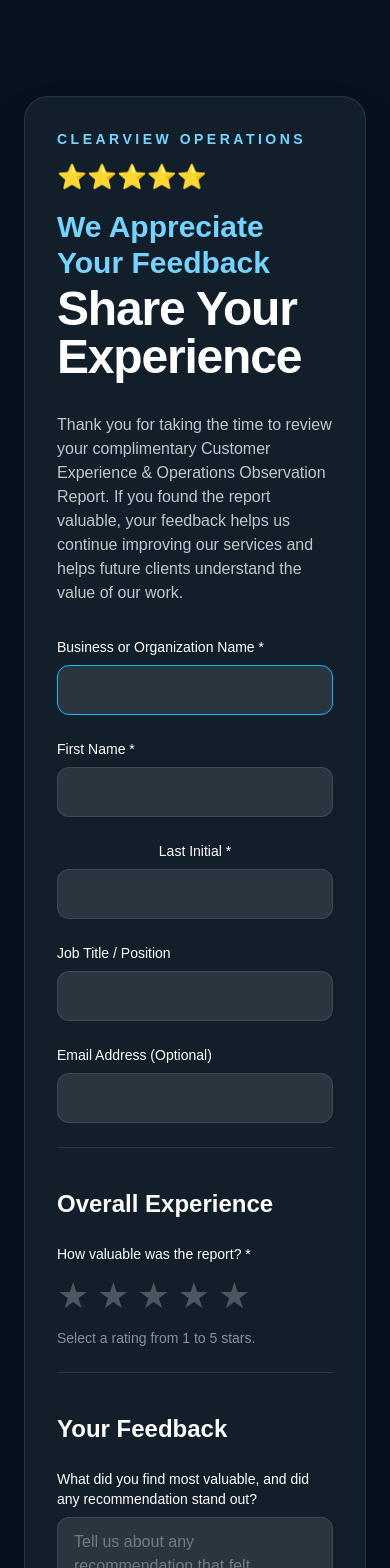
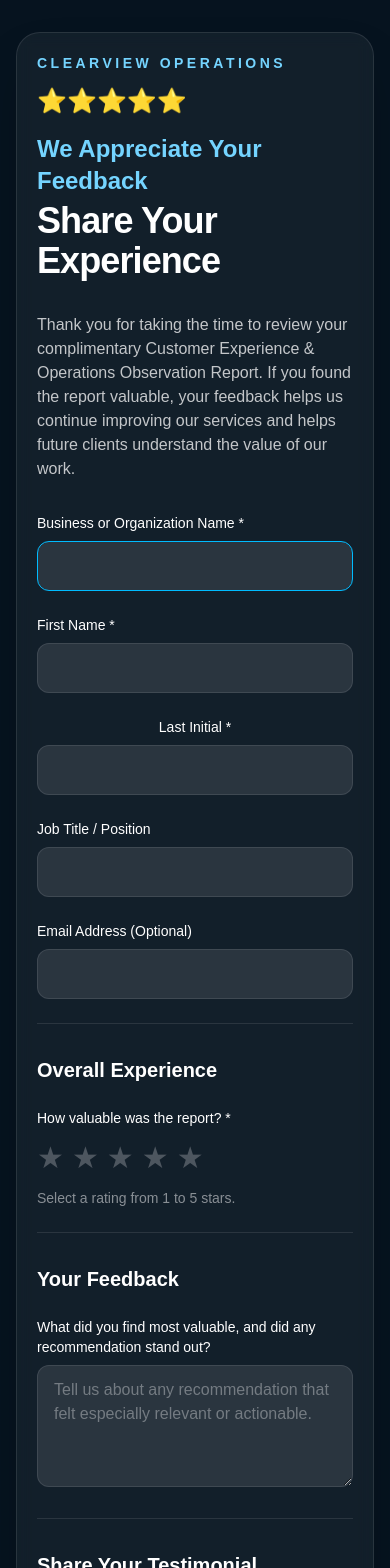
Before and after one commit to Mickey-Bancie/clearview-operations, a Next.js app: page /testimonial in a window 390 px wide. Shown: the top 1568 px of the page. Built offline with nearby package versions, Linux system fonts and the light colour scheme.

Commit message:
Optimized testimonial feedback form for mobile

```diff
--- a/app/testimonial/page.tsx
+++ b/app/testimonial/page.tsx
@@ -5,8 +5,8 @@
 export default function TestimonialPage() {
     const [rating, setRating] = useState(0);
   return (
-    <main className="min-h-screen bg-[#06131f] px-6 py-24 text-white">
-      <section className="mx-auto max-w-2xl rounded-3xl border border-white/10 bg-white/5 p-8 shadow-2xl backdrop-blur">
+    <main className="min-h-screen bg-[#06131f] px-4 py-8 text-white md:px-6 md:py-24">
+      <section className="mx-auto max-w-2xl rounded-3xl border border-white/10 bg-white/5 p-5 md:p-8 shadow-2xl backdrop-blur">
         <p className="mb-3 text-sm font-semibold uppercase tracking-[0.25em] text-sky-300">
           Clearview Operations
         </p>
@@ -15,11 +15,11 @@
         ⭐⭐⭐⭐⭐
        </p>
 
-       <h2 className="mb-1 text-3xl font-semibold text-sky-300">
+       <h2 className="mb-1 text-2xl font-semibold text-sky-300 md:text-3xl">
         We Appreciate Your Feedback
        </h2>
 
-        <h1 className="mb-8 text-5xl font-bold tracking-tight">
+        <h1 className="mb-8 text-4xl font-bold tracking-tight md:mb-10 md:text-5xl">
           Share Your Experience
         </h1>
 
@@ -89,8 +89,8 @@
             />
           </div>
           {/* Overall Experience */}
-        <div className="border-t border-white/10 pt-10">
-  <h2 className="mb-6 text-2xl font-semibold text-white">
+        <div className="border-t border-white/10 pt-8 md:pt-10">
+  <h2 className="mb-6 text-xl font-semibold text-white md:text-2xl">
     Overall Experience
   </h2>
   <div>
@@ -106,7 +106,7 @@
           type="button"
           onClick={() => setRating(star)}
           aria-label={`Rate ${star} out of 5 stars`}
-          className={`text-4xl transition duration-200 hover:scale-110 ${
+          className={`text-3xl transition duration-200 hover:scale-110 md:text-4xl ${
             star <= rating ? "text-yellow-400" : "text-white/25"
           }`}
         >
@@ -159,8 +159,8 @@
 
 {/* Report Feedback */}
 
-<div className="border-t border-white/10 pt-10">
-  <h2 className="mb-6 text-2xl font-semibold text-white">
+<div className="border-t border-white/10 pt-8 md:pt-10">
+  <h2 className="mb-6 text-xl font-semibold text-white md:text-2xl">
     Your Feedback
   </h2>
   </div>
@@ -178,7 +178,7 @@
       <textarea
         id="standoutRecommendation"
         name="standoutRecommendation"
-        rows={5}
+        rows={4}
         placeholder="Tell us about any recommendation that felt especially relevant or actionable."
         className="w-full resize-y rounded-xl border border-white/10 bg-white/10 px-4 py-3 text-white outline-none placeholder:text-white/35 focus:border-sky-400"
       />
@@ -187,8 +187,8 @@
 
 {/* Share Your Testimonial */}
 
-<div className="border-t border-white/10 pt-10">
-  <h2 className="mb-2 text-2xl font-semibold text-white">
+<div className="border-t border-white/10 pt-8 md:pt-10">
+  <h2 className="mb-2 text-xl font-semibold text-white md:text-2xl">
     Share Your Testimonial
   </h2>
 
@@ -210,7 +210,7 @@
       id="testimonial"
       name="testimonial"
       required
-      rows={8}
+      rows={6}
       placeholder="Example: The report was professional, balanced, and provided several actionable recommendations that our team found valuable..."
       className="w-full resize-y rounded-xl border border-white/10 bg-white/10 px-4 py-3 text-white outline-none placeholder:text-white/35 focus:border-sky-400"
     />
@@ -218,8 +218,8 @@
 </div>
 {/* Permissions */}
 
-<div className="border-t border-white/10 pt-10">
-  <h2 className="mb-2 text-2xl font-semibold text-white">
+<div className="border-t border-white/10 pt-8 md:pt-10">
+  <h2 className="mb-2 text-xl font-semibold text-white md:text-2xl">
     Permissions
   </h2>
 
@@ -242,7 +242,7 @@
         name="publishTestimonial"
         className="mt-1 h-5 w-5 rounded border-white/20 bg-white/10 accent-sky-400"
       />
-      <span className="text-white/80">
+      <span className="text-sm leading-6 text-white/80 md:text-base">
         I authorize Clearview Ops to publish my testimonial on its
         website, social media, and other marketing
         materials.
@@ -255,7 +255,7 @@
         name="displayBusiness"
         className="mt-1 h-5 w-5 rounded border-white/20 bg-white/10 accent-sky-400"
       />
-      <span className="text-white/80">
+      <span className="text-sm leading-6 text-white/80 md:text-base">
         I authorize Clearview Ops to display my business
         name alongside my testimonial.
       </span>
@@ -267,7 +267,7 @@
         name="displayLogo"
         className="mt-1 h-5 w-5 rounded border-white/20 bg-white/10 accent-sky-400"
       />
-      <span className="text-white/80">
+      <span className="text-sm leading-6 text-white/80 md:text-base">
         I authorize Clearview Ops to display my logo alongside
         my testimonial.
       </span>
@@ -278,8 +278,8 @@
 
 {/* Future Opportunities */}
 
-<div className="border-t border-white/10 pt-10">
-  <h2 className="mb-2 text-2xl font-semibold text-white">
+<div className="border-t border-white/10 pt-8 md:pt-10">
+  <h2 className="mb-2 text-xl font-semibold text-white md:text-2xl">
     Future Opportunities
   </h2>
 
@@ -376,9 +376,9 @@
 
 {/* Privacy & Submit */}
 
-<div className="border-t border-white/10 pt-10">
+<div className="border-t border-white/10 pt-8 md:pt-10">
 
-  <h2 className="mb-2 text-2xl font-semibold text-white">
+  <h2 className="mb-2 text-xl font-semibold text-white md:text-2xl">
   Privacy & Confidentiality
 </h2>
 
@@ -399,12 +399,14 @@
   "Your feedback today helps us deliver even greater value to future businesses."
 </p>
 
+<div className="sticky bottom-0 -mx-5 mt-8 border-t border-white/10 bg-[#0b1a27]/95 px-5 py-4 backdrop-blur md:static md:mx-0 md:border-0 md:bg-transparent md:px-0 md:py-0">
   <button
     type="submit"
-    className="mt-8 w-full rounded-xl bg-sky-500 px-6 py-4 text-lg font-semibold text-white transition duration-300 hover:bg-sky-400 hover:shadow-lg hover:shadow-sky-500/30"
+    className="w-full rounded-xl bg-sky-500 px-6 py-4 text-base font-semibold text-white transition duration-300 hover:bg-sky-400 hover:shadow-lg hover:shadow-sky-500/30 md:text-lg"
   >
     Submit Feedback
   </button>
+</div>
 
 </div>
 
```
